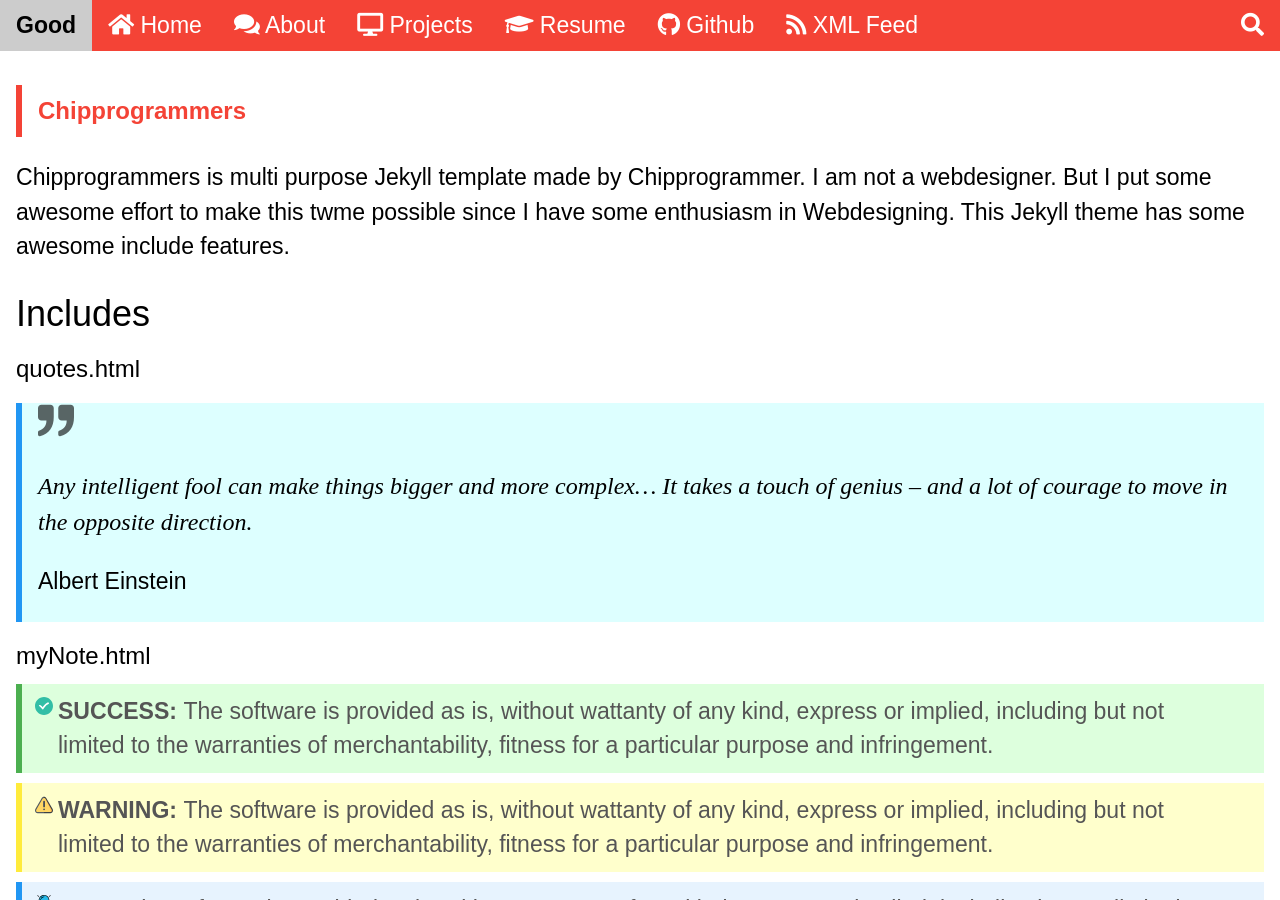
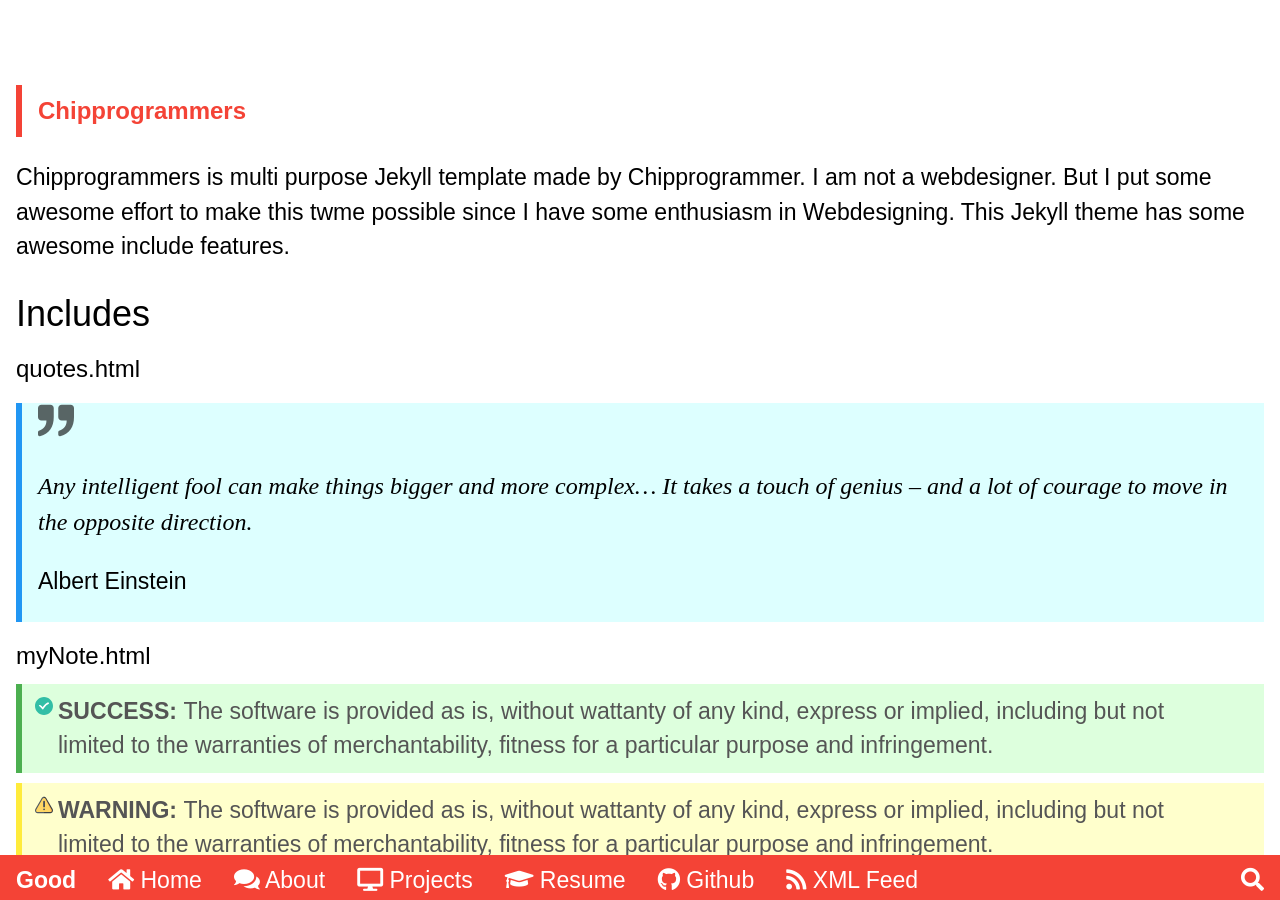
Before and after one commit to chipprogrammers/Good, a Jekyll site: the page built from index.md, in a window 1280 px wide and 900 px high. Built offline with Jekyll 4.4.1, drawn with Linux system fonts in a browser that asks for light colours; some web fonts are replaced; comment, search, counter and statistics services are not loaded.

Commit message:
Update navbar.html

```diff
--- a/_includes/navbar.html
+++ b/_includes/navbar.html
@@ -1,4 +1,4 @@
-<div class="w3-top w3-red">
+<div class="w3-top w3-red menu-wrapper">
   <div class="w3-bar" id="myNavbar">
     <a class="w3-bar-item w3-button w3-hover-black w3-hide-medium w3-hide-large w3-right" href="javascript:void(0);" onclick="toggleFunction()" title="Toggle Navigation Menu">
       <i class="fa fa-bars"></i>
```
